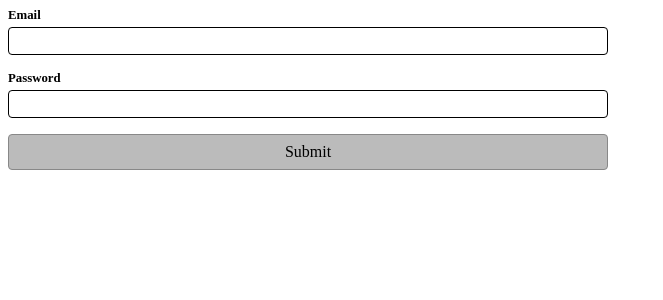
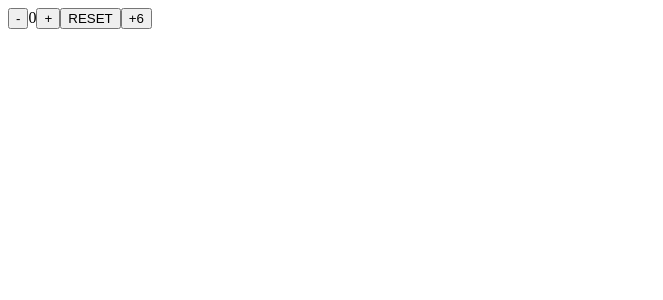
Before and after one commit to eashikanaznin/react_learnings, a React (Vite) app: page / in a window 1280 px wide. Shown: the top 300 px of the page, without its empty margins (0-663 px from the left). Built offline with nearby package versions, Linux system fonts and the light colour scheme.

Commit message:
use reducer

```diff
--- a/src/App.jsx
+++ b/src/App.jsx
@@ -1,13 +1,10 @@
-import "./style.css";
-import { StateForm } from "./StateForm"
-import { RefForm } from "./RefForm";
+import { MyCounter } from "./MyCounter";
 
 function App() {
 
 
   return (
-    // <StateForm/>
-    <RefForm/>
+    <MyCounter/>
   )
 
 }
--- /dev/null
+++ b/src/MyCounter.jsx
@@ -0,0 +1,33 @@
+import { useReducer } from "react"
+
+const ACTION = {
+  "INCREMENT":"INCREMENT",
+  "DECREMENT":"DECREMENT",
+  "RESET":"RESET",
+  "CHANGE_COUNT":"CHANGE_COUNT",
+}
+function reducer(count, action){
+  switch(action.type){
+    case "DECREMENT":
+    return count - 1
+    case "INCREMENT":
+    return count + 1
+    case "RESET":
+    return 0
+    case "CHANGE_COUNT":
+    return count + action.payload.value
+  }
+
+}
+export function MyCounter({ initVal = 0 }){
+  const [count, dispatch] = useReducer( reducer, initVal)
+  return (
+    <>
+    <button onClick={()=> dispatch({ type: ACTION.DECREMENT })}>-</button>
+    {count}
+    <button onClick={()=> dispatch({ type: ACTION.INCREMENT })}>+</button>
+    <button onClick={()=> dispatch({ type: ACTION.RESET })}>RESET</button>
+    <button onClick={()=> dispatch({ type: ACTION.CHANGE_COUNT, payload: { value : 6} })}>+6</button>
+    </>
+  )
+}
--- a/src/RefForm.jsx
+++ /dev/null
@@ -1,73 +0,0 @@
-import { useRef, useState } from "react";
-
-export function RefForm() {
-
-  const emailInputRef = useRef(null);
-  const passInputRef = useRef(null);
-
-  const [emailError, setEmailError] = useState([]);
-  const [passwordError, setPasswordError] = useState([]);
-
-  const handleSubmit = (e) => {
-    e.preventDefault();
-
-    setEmailError(emailError =>[])
-    if(emailInputRef.current.value.length == 0)  {
-      setEmailError(emailError => [...emailError, 'Email is empty'])
-      return
-    } else if(!emailInputRef.current.value.endsWith('.com')){
-      setEmailError(emailError => [...emailError, 'Enter valid email number'])
-      return
-    }
-
-    setPasswordError([])
-    if(passInputRef.current.value.length == 0) {
-      setPasswordError(passwordError => [...passwordError, 'Password is empty'])
-      return
-    } else if(passInputRef.current.value.length < 10) {
-      setPasswordError(passwordError => [...passwordError, 'Must be more than 10 chars'])
-      return
-    }
-
-  };
- return (
-
-    <form onSubmit={handleSubmit} className="form">
-      <div className={`form-group  ${emailError.length > 0 ? "error" : ""} `}>
-        <label className="label" htmlFor="email">
-          Email
-        </label>
-        <input
-          className="input"
-          ref = {emailInputRef}
-          id="email"
-        />
-        {emailError.length > 0 && (
-          <div className="msg-email">{emailError}</div>
-        )}
-      </div>
-      <div
-        className={`form-group  ${
-          passwordError.length > 0 ? "error" : ""
-        } `}
-      >
-        <label className="label" htmlFor="password">
-          Password
-        </label>
-        <input
-          className="input"
-          ref = {passInputRef}
-          type="password"
-          id="password"
-
-        />
-        {passwordError.length > 0 && (
-          <div className="msg-pass">{passwordError}</div>
-        )}
-      </div>
-      <button className="btn" type="submit">
-        Submit
-      </button>
-    </form>
-  );
-}
--- a/src/StateForm.jsx
+++ /dev/null
@@ -1,78 +0,0 @@
-import { useState } from "react";
-
-export function StateForm() {
-  const [email, setEmail] = useState("");
-  const [password, setPassword] = useState("");
-
-  const [emailError, setEmailError] = useState([]);
-  const [passwordError, setPasswordError] = useState([]);
-
-  function handleSubmit(e) {
-
-    e.preventDefault();
-
-    setEmailError(emailError =>[])
-    if(email.length == 0) {
-      setEmailError(emailError => [...emailError, 'Email is empty'])
-      return
-    } else if(!email.endsWith('.com')) {
-      setEmailError(emailError => [...emailError, 'Enter valid email'])
-      return
-    } else {
-      setEmailError(emailError =>[])
-      // submit form
-    }
-    alert(emailError)
-    setPasswordError([])
-    if(passwordError.length == 0) {
-      setPasswordError(passwordError => [...passwordError, 'Password is empty'])
-      return
-    } else if(passwordError.length < 10) {
-      setPasswordError(passwordError => [...passwordError, 'Must be more than 10 chars'])
-      return
-    }
-  }
-
-  return (
-
-    <form onSubmit={handleSubmit} className="form">
-      <div className={`form-group  ${emailError.length > 0 ? "error" : ""} `}>
-        <label className="label" htmlFor="email">
-          Email
-        </label>
-        <input
-          className="input"
-
-          id="email"
-          value={email}
-          onChange={(e) => setEmail(e.target.value)}
-        />
-        {emailError.length > 0 && (
-          <div className="msg-email">{emailError}</div>
-        )}
-      </div>
-      <div
-        className={`form-group  ${
-          passwordError.length > 0 ? "error" : ""
-        } `}
-      >
-        <label className="label" htmlFor="password">
-          Password
-        </label>
-        <input
-          className="input"
-          value={password}
-          type="password"
-          id="password"
-          onChange={(e) => setPassword(e.target.value)}
-        />
-        {passwordError.length > 0 && (
-          <div className="msg-pass">{passwordError}</div>
-        )}
-      </div>
-      <button className="btn" type="submit">
-        Submit
-      </button>
-    </form>
-  );
-}
--- a/src/style.css
+++ /dev/null
@@ -1,62 +0,0 @@
-.form {
-  display: flex;
-  flex-direction: column;
-  gap: 1rem;
-  max-width: 600px;
-}
-
-.form-group {
-  display: flex;
-  flex-direction: column;
-  gap: 0.25rem;
-}
-
-.label {
-  font-weight: bold;
-  font-size: 0.8em;
-}
-
-.input {
-  all: unset;
-  border: 0.05em solid black;
-  border-radius: 0.25em;
-  padding: 0.25em 0.5em;
-}
-
-.form-group.error .input {
-  border-color: hsl(0, 100%, 70%);
-  color: hsl(0, 100%, 70%);
-  background: hsl(0, 100%, 95%);
-}
-
-.form-group.error .label {
-  color: hsl(0, 100%, 70%);
-}
-
-.input:focus {
-  border-color: hsl(200, 100%, 50%);
-}
-
-.btn {
-  all: unset;
-  border: 0.05em solid #888;
-  background-color: #bbb;
-  border-radius: 0.25em;
-  padding: 0.5em 1em;
-  text-align: center;
-  cursor: pointer;
-}
-
-.btn:hover,
-.btn:focus {
-  background-color: #aaa;
-}
-
-.btn:focus {
-  outline: auto;
-}
-
-.form-group.error .msg {
-  font-size: 0.8em;
-  color: hsl(0, 100%, 70%);
-}
```
Also changed, not shown: src/userArray.js (deleted, +0 -31 lines).
